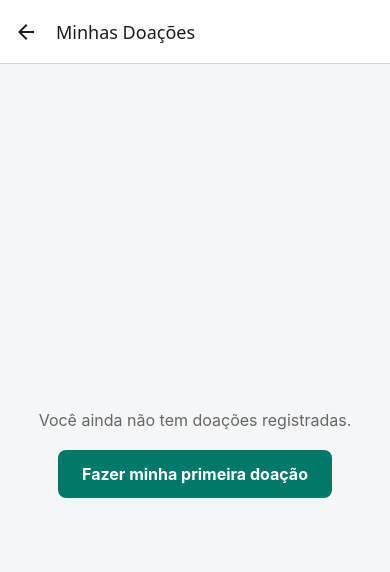
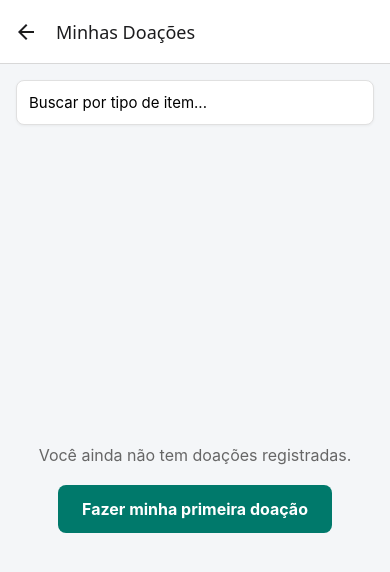
Before and after one commit to LayaneLino/instituto-mao-amiga, a React Native app: screen /HistoricoDoacoes in a window 390 px wide. Shown: the top 572 px of the page. Built offline with nearby package versions, Linux system fonts and the light colour scheme.

Commit message:
feat: implementa filtro de busca por tipo de item no histórico (closes #11)

```diff
--- a/TelaHistoricoDoacoes.tsx
+++ b/TelaHistoricoDoacoes.tsx
@@ -1,11 +1,11 @@
 import React, { useState, useCallback } from 'react';
-import { View, Text, StyleSheet, FlatList, TouchableOpacity } from 'react-native';
-import { useFocusEffect } from '@react-navigation/native';
+import { View, Text, StyleSheet, FlatList, TouchableOpacity, TextInput, KeyboardAvoidingView, Platform } from 'react-native';
+import { useFocusEffect, useNavigation } from '@react-navigation/native';
+import type { NativeStackNavigationProp } from '@react-navigation/native-stack';
 import type { NativeStackScreenProps } from '@react-navigation/native-stack';
 import type { RootStackParamList } from './App';
+
 import { listarDoacoes, type Doacao } from './doacoesStorage';
-import { useNavigation } from '@react-navigation/native';
-import type { NativeStackNavigationProp } from '@react-navigation/native-stack';
 
 const DoacaoItem = React.memo(({ doacao }: { doacao: Doacao }) => {
   const navigation = useNavigation<NativeStackNavigationProp<RootStackParamList>>();
@@ -30,7 +30,7 @@ type Props = NativeStackScreenProps<RootStackParamList, 'HistoricoDoacoes'>;
 
 export default function TelaHistoricoDoacoes({ navigation }: Props) {
   const [doacoes, setDoacoes] = useState<Doacao[]>([]);
-
+  const [busca, setBusca] = useState('');
   useFocusEffect(
     useCallback(() => {
       let isActive = true;
@@ -41,7 +41,22 @@ export default function TelaHistoricoDoacoes({ navigation }: Props) {
     }, [])
   );
 
-  const renderEmptyState = () => (
+  const doacoesFiltradas = doacoes.filter((doacao) =>
+    doacao.tipoItem.toLowerCase().includes(busca.toLowerCase())
+  );
+
+  const renderEmptyState = () => {
+    if (busca.trim() !== '') {
+      return (
+        <View style={styles.emptyContainer}>
+          <Text style={styles.emptyText}>
+            Nenhuma doação encontrada para "{busca}".
+          </Text>
+        </View>
+      );
+    }
+
+    return (
       <View style={styles.emptyContainer}>
         <Text style={styles.emptyText}>Você ainda não tem doações registradas.</Text>
         <TouchableOpacity
@@ -52,18 +67,34 @@ export default function TelaHistoricoDoacoes({ navigation }: Props) {
         </TouchableOpacity>
       </View>
     );
+  };
 
   return (
-    <View style={styles.container}>
+    <KeyboardAvoidingView
+      style={styles.container}
+      behavior={Platform.OS === 'ios' ? 'padding' : undefined}
+    >
+      <View style={styles.buscaContainer}>
+        <TextInput
+          style={styles.inputBusca}
+          placeholder="Buscar por tipo de item..."
+          value={busca}
+          onChangeText={setBusca}
+          returnKeyType="search"
+          clearButtonMode="while-editing"
+        />
+      </View>
+
       <FlatList
-        data={doacoes}
+        data={doacoesFiltradas}
         keyExtractor={(item) => item.id}
         renderItem={({ item }) => <DoacaoItem doacao={item} />}
-        contentContainerStyle={doacoes.length === 0 ? styles.listaVazia : styles.listaPreenchida}
+        contentContainerStyle={doacoesFiltradas.length === 0 ? styles.listaVazia : styles.listaPreenchida}
         ListEmptyComponent={renderEmptyState}
         showsVerticalScrollIndicator={false}
+        keyboardShouldPersistTaps="handled"
       />
-    </View>
+    </KeyboardAvoidingView>
   );
 }
 
@@ -72,8 +103,28 @@ const styles = StyleSheet.create({
     flex: 1,
     backgroundColor: '#F4F6F8',
   },
+  buscaContainer: {
+    paddingHorizontal: 16,
+    paddingTop: 16,
+    paddingBottom: 8,
+  },
+  inputBusca: {
+    backgroundColor: '#FFFFFF',
+    borderWidth: 1,
+    borderColor: '#E0E0E0',
+    borderRadius: 8,
+    padding: 12,
+    fontSize: 15,
+    elevation: 2,
+    shadowColor: '#000',
+    shadowOpacity: 0.05,
+    shadowRadius: 3,
+    shadowOffset: { width: 0, height: 1 },
+  },
+  // RESTANTE DOS ESTILOS
   listaPreenchida: {
     padding: 16,
+    paddingTop: 8,
   },
   listaVazia: {
     flexGrow: 1,
```
Lines whose indentation alone changed are shown as unchanged.
